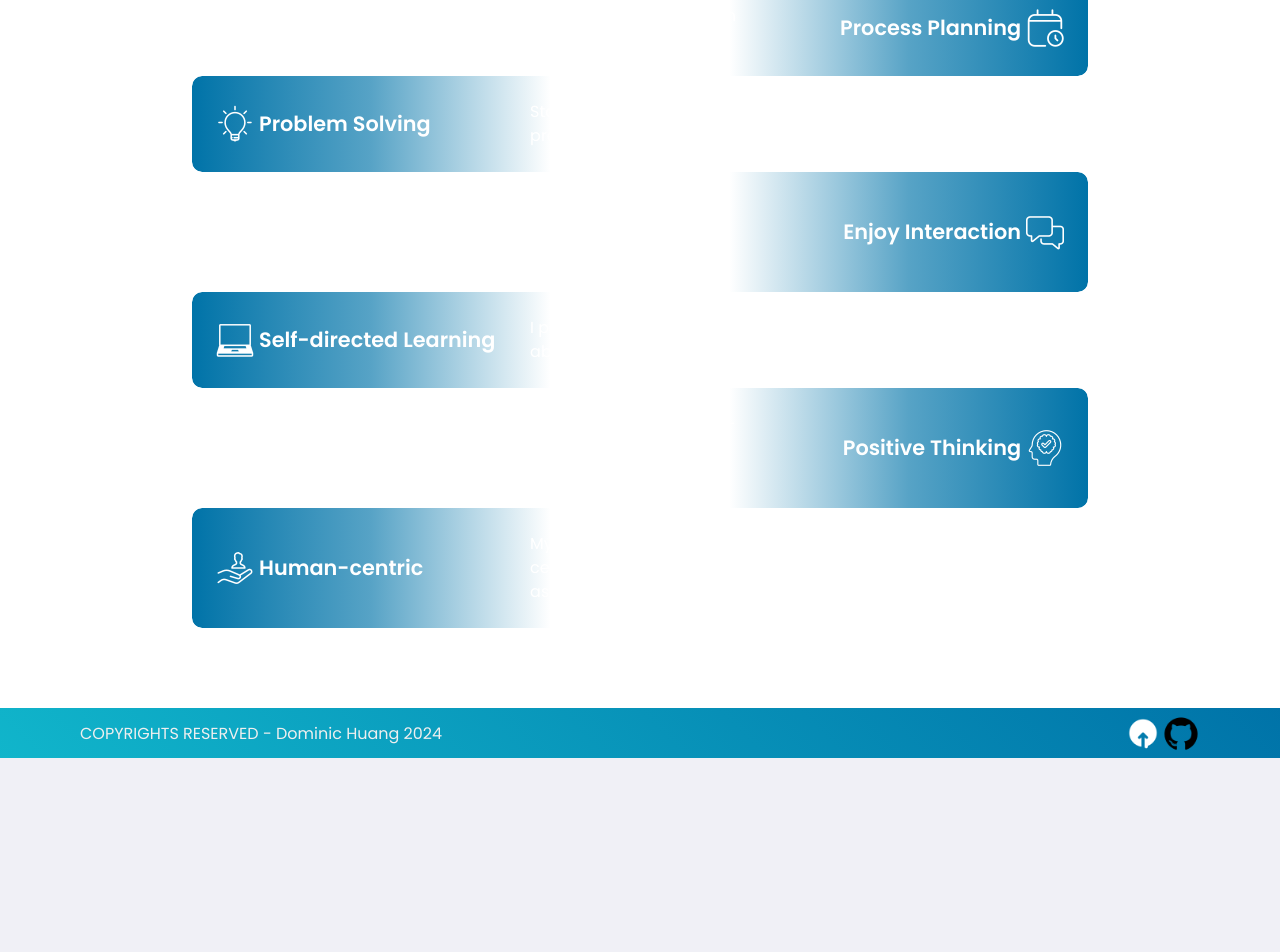
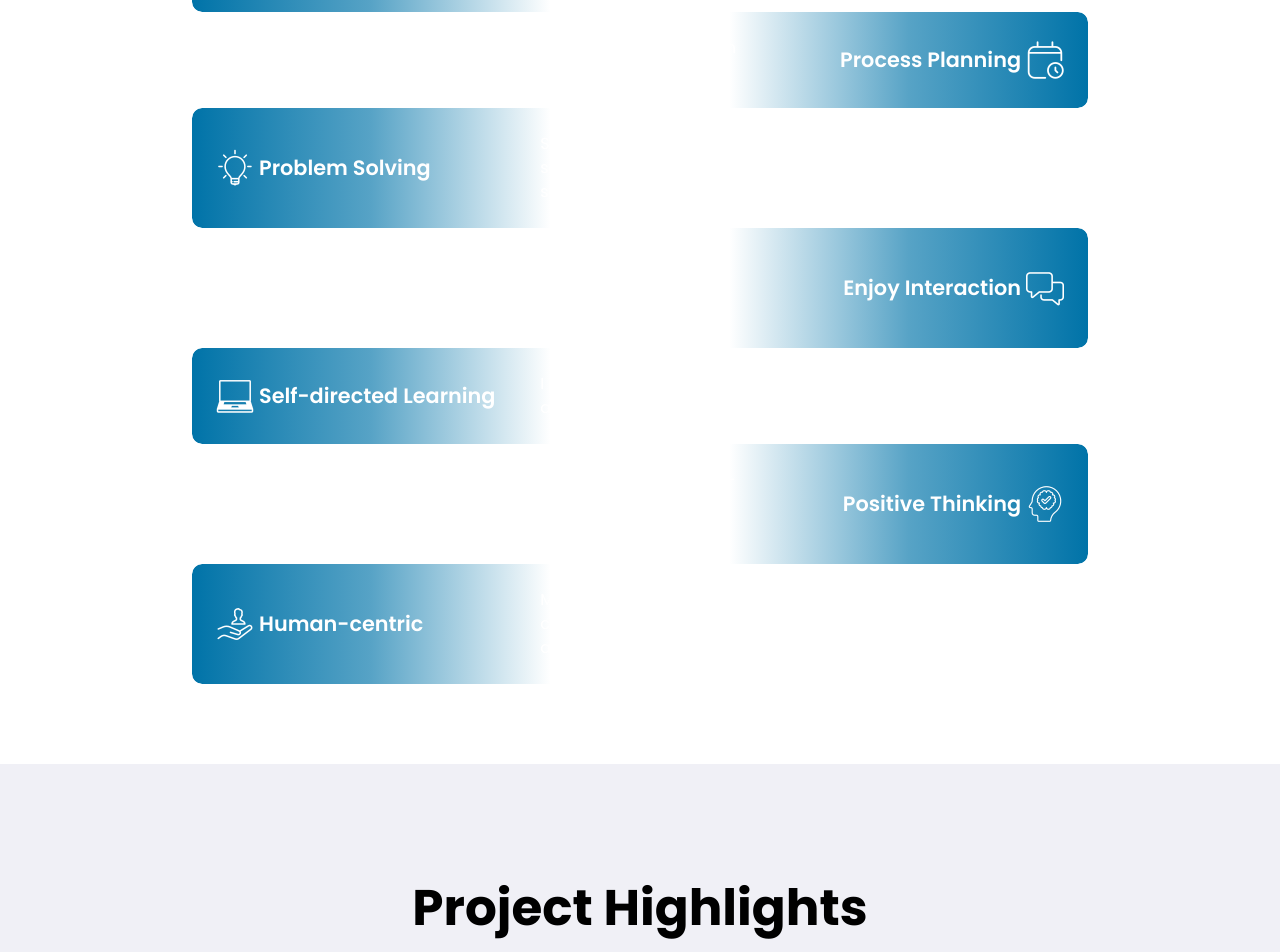
Before and after one commit to Dominic1013/project_portfoliosWeb, a React (Vite) app: page /about in a window 1280 px wide. Shown: the part 1272-2224 px from the top of the page. Before the commit the page ends 2030 px from the top, so only its background shows below. Built offline with nearby package versions, Linux system fonts and the light colour scheme.

Commit message:
flx personality component UI

```diff
--- a/src/components/aboutComponents/personality/Personality.jsx
+++ b/src/components/aboutComponents/personality/Personality.jsx
@@ -1,4 +1,3 @@
-import React from "react";
 import "./personality.scss";
 
 const personalityData = [
--- a/src/components/aboutComponents/personality/personality.scss
+++ b/src/components/aboutComponents/personality/personality.scss
@@ -3,9 +3,9 @@
   flex-direction: column;
   justify-content: center;
   align-items: center;
-  //   border: 2px solid red;
+
   padding: 5rem 0rem;
-  gap: 3rem;
+  gap: 5rem;
   h2 {
     font-size: 3.125rem; //50px
     line-height: 4.7rem; // 60px
@@ -30,7 +30,6 @@
 
       overflow: hidden;
 
-      //   border: 2px solid green;
       &::before {
         content: "";
         position: absolute;
@@ -46,7 +45,7 @@
         );
         opacity: 1;
         transition: all 0.5s ease;
-        border-radius: 10px; /* 和父元素一致 */
+        border-radius: 10px;
         z-index: -1;
       }
       &::after {
@@ -64,17 +63,11 @@
         );
         opacity: 0;
         transition: all 0.5s ease;
-        border-radius: 10px; /* 和父元素一致 */
+        border-radius: 10px;
         z-index: -1;
       }
 
       &:hover::before {
-        // background: linear-gradient(
-        //   to left,
-        //   #0073a8 0%,
-        //   #57a3c6 60%,
-        //   #ffffff 70%
-        // );
         opacity: 1;
       }
       &:hover::after {
@@ -99,6 +92,7 @@
         justify-content: start;
         align-items: center;
         gap: 5px;
+
         img {
           width: 38px;
           height: 38px;
@@ -112,9 +106,10 @@
         }
       }
       .right {
+        padding-left: 1rem;
+
         z-index: 2;
         flex: 1.7;
-        // border: 1px solid brown;
 
         p {
           font-size: 1rem;
@@ -151,13 +146,17 @@
         );
         opacity: 0;
         transition: all 0.5s ease;
-        border-radius: 10px; /* 和父元素一致 */
+        border-radius: 10px;
         z-index: -1;
       }
 
       .left {
         flex-direction: row-reverse;
         justify-content: end;
+      }
+      .right {
+        padding-left: 0;
+        padding-right: 1rem;
       }
     }
 
@@ -203,6 +202,9 @@
             #ffffff 70%
           );
         }
+        .right {
+          padding: 0;
+        }
       }
       .personalityItem:nth-child(even) {
         flex-direction: column;
--- a/src/components/homeComponents/portfolios/portfolios.scss
+++ b/src/components/homeComponents/portfolios/portfolios.scss
@@ -159,8 +159,8 @@ img {
     // border: 2px solid red;
 
     .portfoliosH2 {
-      font-size: 1.5rem;
-      line-height: 2rem;
+      font-size: 2rem;
+      line-height: 3rem;
     }
     .cards {
       grid-template-columns: repeat(1, 1fr);
--- a/src/pages/about/About.jsx
+++ b/src/pages/about/About.jsx
@@ -2,6 +2,7 @@ import React from "react";
 import AboutHero from "../../components/aboutComponents/aboutHero/AboutHero";
 import Personality from "../../components/aboutComponents/personality/Personality";
 import Footer from "../../components/footer/Footer";
+import Portfolios from "../../components/homeComponents/portfolios/Portfolios";
 import TopNav from "../../components/topNav/TopNav";
 import "./about.scss";
 
@@ -17,6 +18,9 @@ export default function About() {
       <div className="sectionPersonality">
         <Personality />
       </div>
+      <div className="sectionPortfolios">
+        <Portfolios />
+      </div>
       <div className="sectionFooter">
         <Footer />
       </div>
```
